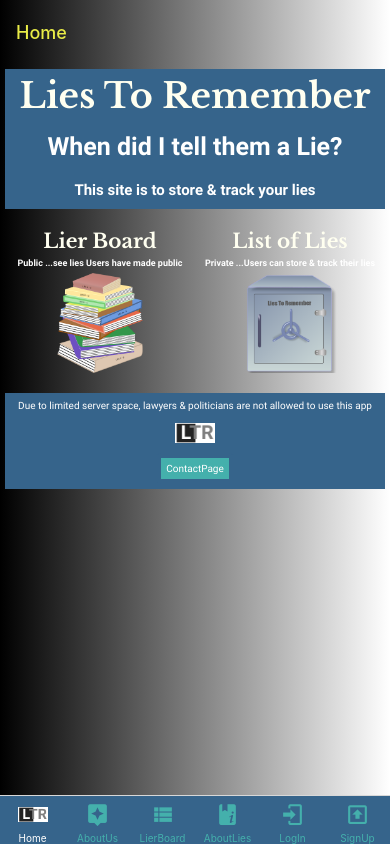
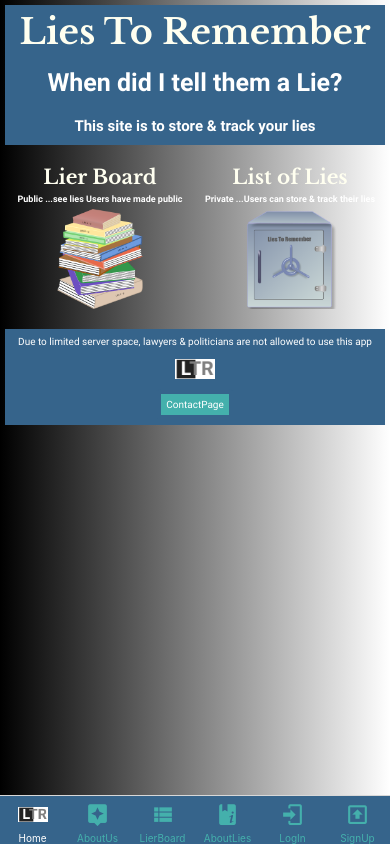
Before and after one commit to psteingh/LTRapp, a React Native app: screen /HomeBottomTab in a window 390 px wide. Built offline with nearby package versions, Linux system fonts and the light colour scheme.

Commit message:
ltrapp0527128

```diff
--- a/constants/HomeBottomTab.js
+++ b/constants/HomeBottomTab.js
@@ -24,8 +24,8 @@ function HomeBottomTab() {
       headerBackground: LinGradHeadTab,
       tabBarStyle: {backgroundColor: Colors.primaryDblue},
       tabBarActiveTintColor: Colors.primaryWhite,
-      tabBarInactiveTintColor: Colors.primaryLgreen
-
+      tabBarInactiveTintColor: Colors.primaryLgreen,
+      headerShown: false
     }}>
       <Tab.Screen
         name="Home"
```
